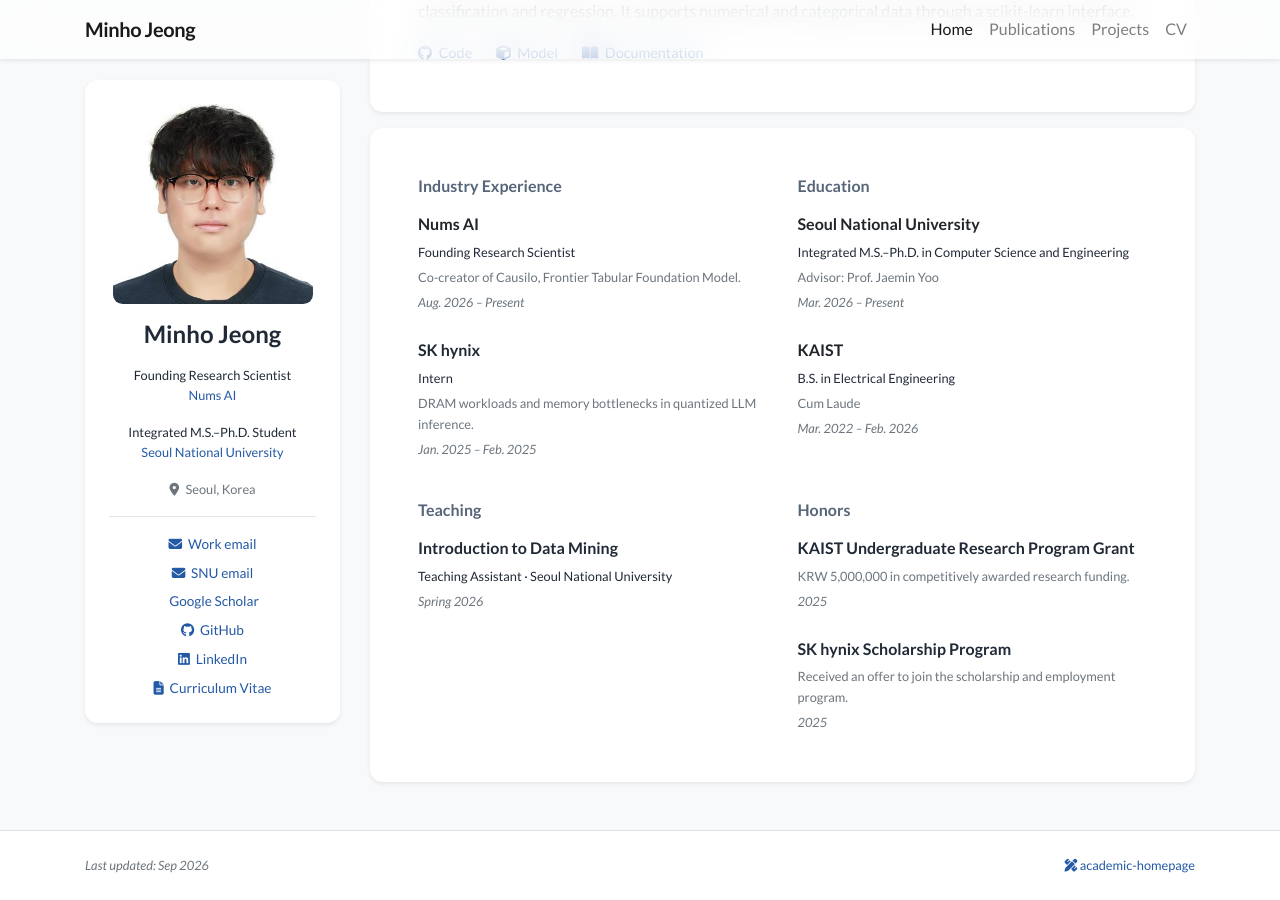
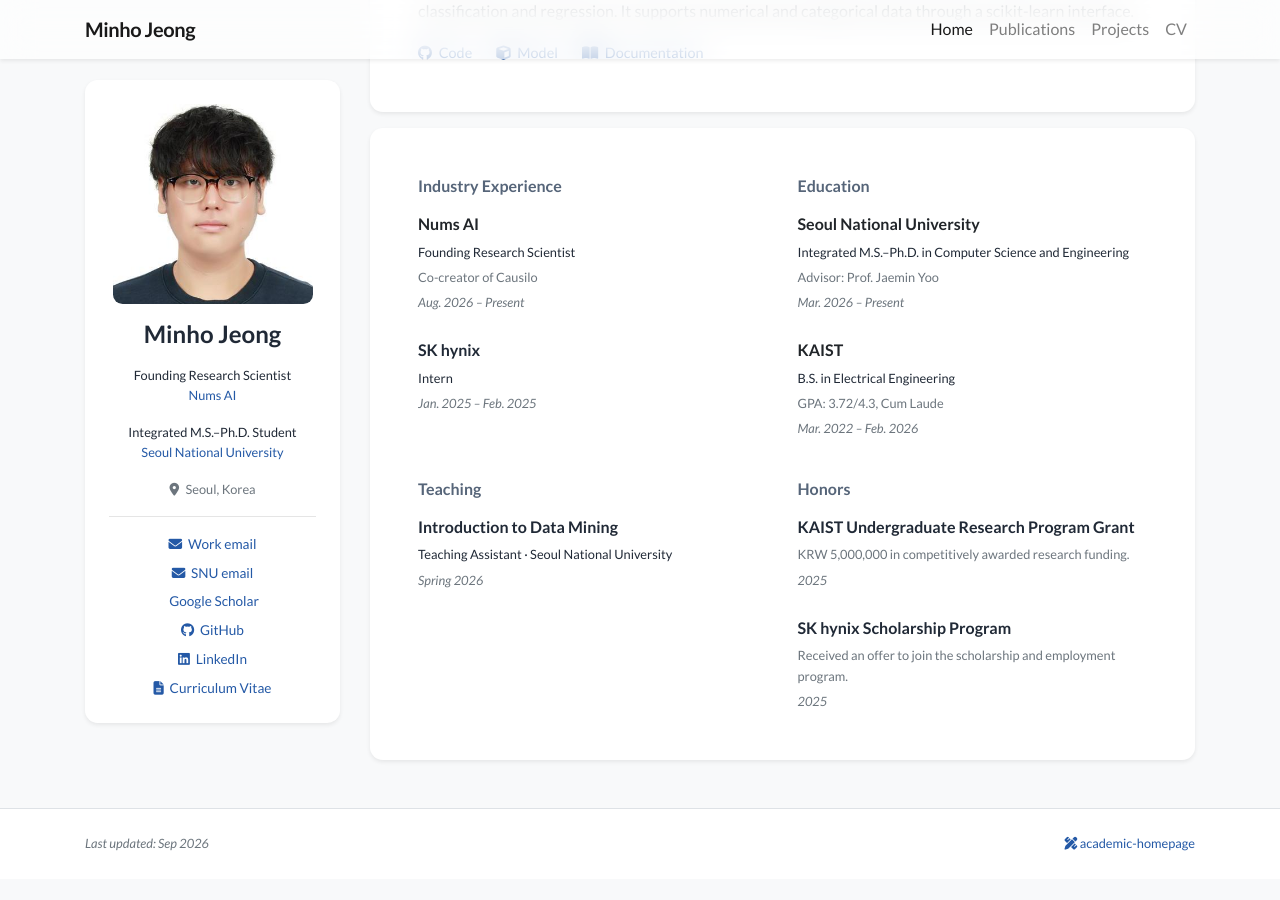
Before and after one commit to Chessjeong/Chessjeong.github.io, a Jekyll site: the page built from index.html, in a window 1280 px wide and 900 px high, scrolled down 1150 px. Built offline with Jekyll 4.4.1, drawn with Linux system fonts in a browser that asks for light colours; nearby versions of some CDN libraries; a style sheet for code colours, icons or effects is not loaded; after the commit the page ends 2029 px from its top, so only the background shows below that.

```diff
--- a/_data/profile.yml
+++ b/_data/profile.yml
@@ -36,18 +36,17 @@ education:
     url: https://en.snu.ac.kr/
   - name: KAIST
     position: B.S. in Electrical Engineering
-    detail: Cum Laude
+    detail: "GPA: 3.72/4.3, Cum Laude"
     date: Mar. 2022 – Feb. 2026
     url: https://www.kaist.ac.kr/en/
 experience:
   - name: Nums AI
     position: Founding Research Scientist
-    detail: Co-creator of Causilo, Frontier Tabular Foundation Model.
+    detail: Co-creator of Causilo
     date: Aug. 2026 – Present
     url: https://github.com/nums-ai
   - name: SK hynix
     position: Intern
-    detail: DRAM workloads and memory bottlenecks in quantized LLM inference.
     date: Jan. 2025 – Feb. 2025
 teaching:
   - name: Introduction to Data Mining
```
Also changed, not shown: docs/content-sources.md (+2 -2 lines).
